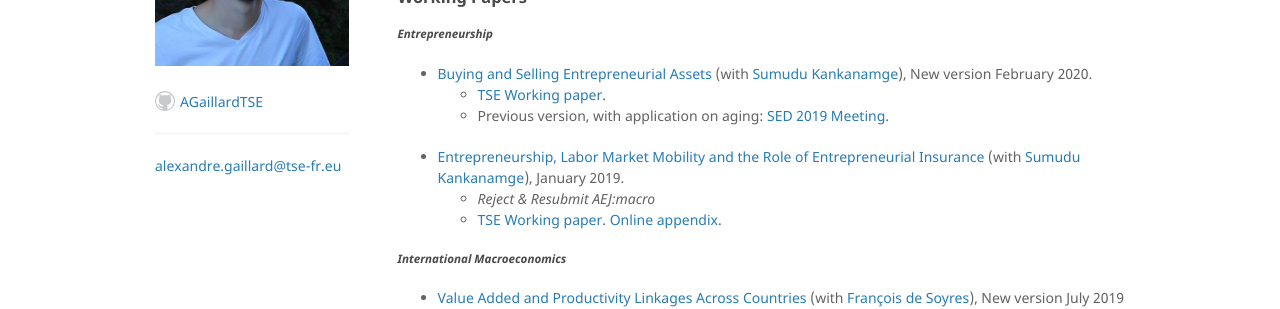
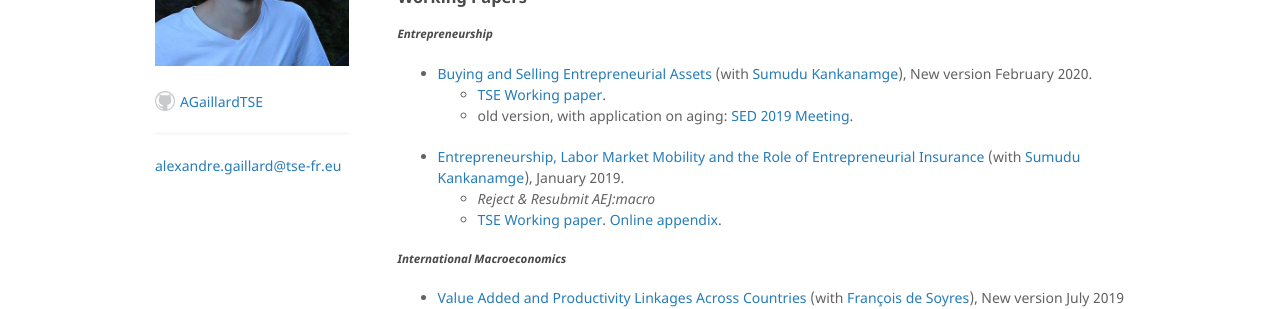
Before and after one commit to AGaillardTSE/AGaillardTSE.github.io, a Jekyll site: the page built from index.md, in a window 1280 px wide. Shown: the part 253-562 px from the top of the page. Built offline with Jekyll 4.4.1, drawn with Linux system fonts in a browser that asks for light colours.

Commit message:
Update index.md

```diff
--- a/index.md
+++ b/index.md
@@ -16,7 +16,7 @@ const char *h = "hello world";
 ##### *Entrepreneurship*
 *   [Buying and Selling Entrepreneurial Assets](http://agaillard.eu/projects/BSEA/) (with [Sumudu Kankanamge](http://kankanamge.free.fr/)), New version February 2020.
     - <a href="https://www.tse-fr.eu/fr/publications/buying-and-selling-entrepreneurial-assets" target="_blank">TSE Working paper</a>.
-    - Previous version, with application on aging: <a href="https://editorialexpress.com/cgi-bin/conference/download.cgi?db_name=SED2019&paper_id=1503" target="_blank">SED 2019 Meeting</a>.
+    - old version, with application on aging: <a href="https://editorialexpress.com/cgi-bin/conference/download.cgi?db_name=SED2019&paper_id=1503" target="_blank">SED 2019 Meeting</a>.
 
 *   [Entrepreneurship, Labor Market Mobility and the Role of Entrepreneurial Insurance](http://agaillard.eu/projects/ELMM/) (with [Sumudu Kankanamge](http://kankanamge.free.fr/)), January 2019.
     - *Reject & Resubmit AEJ:macro*
```
